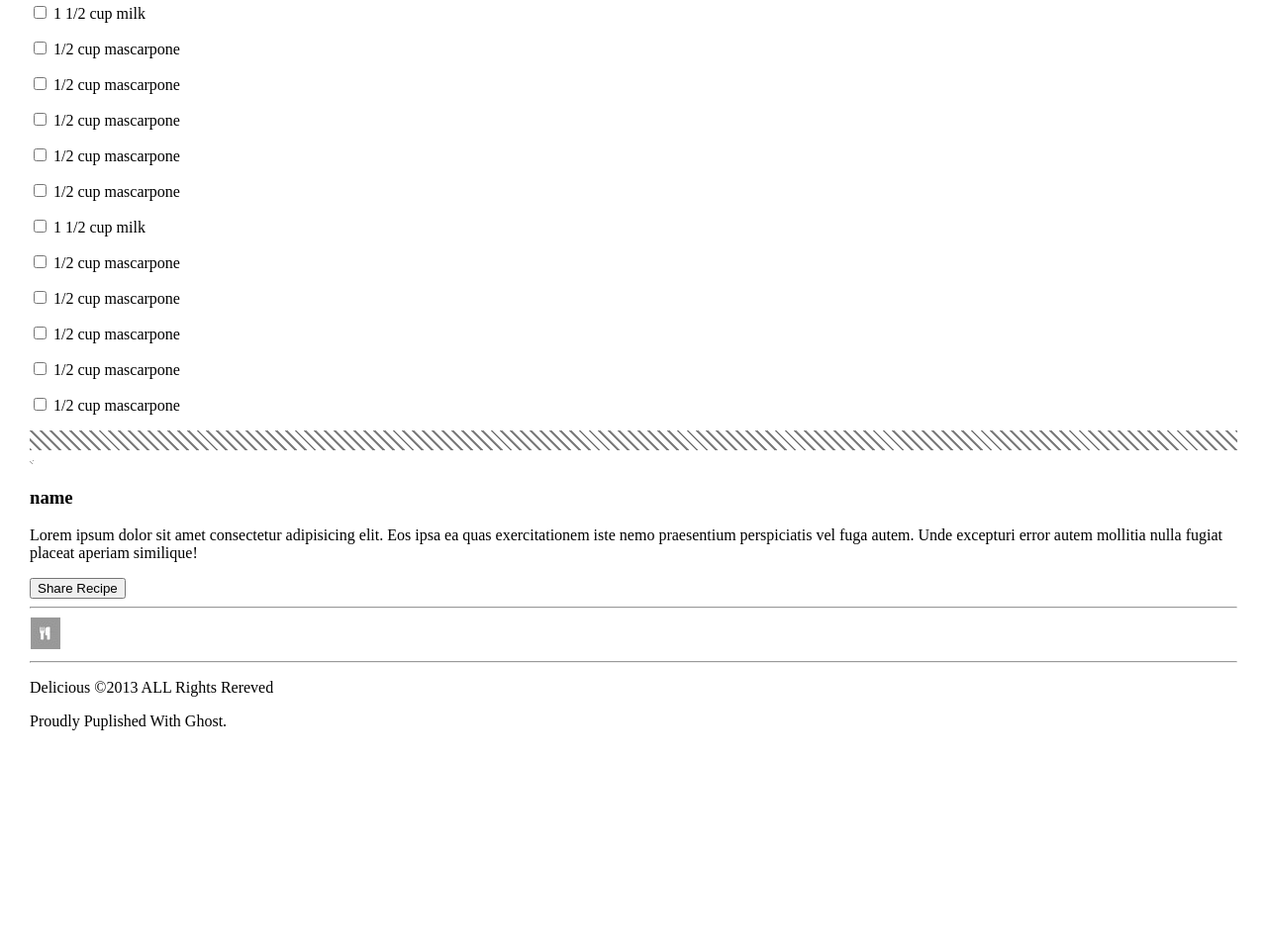
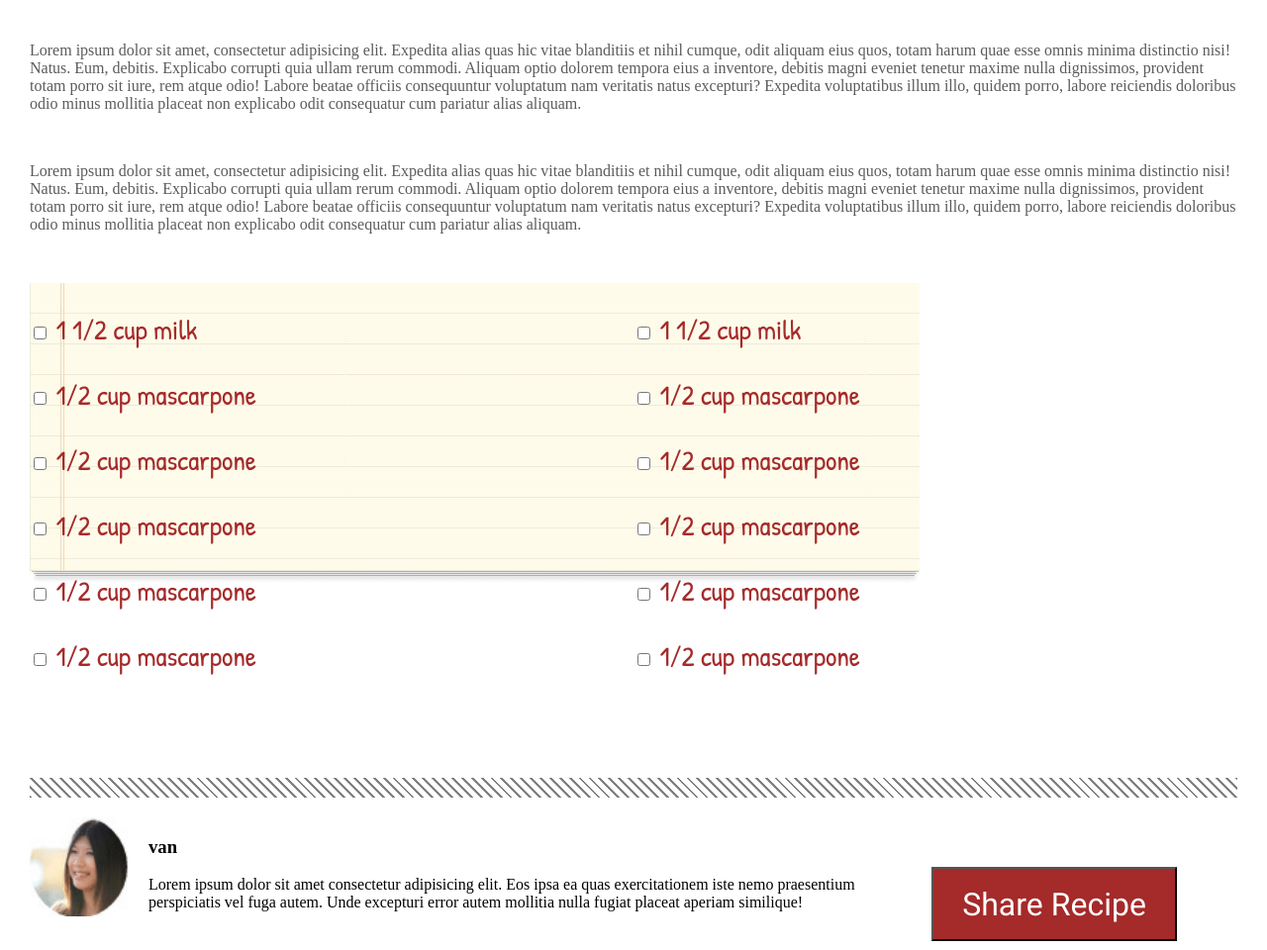
Before and after one commit to hala-89/chocolate--pizza, a plain HTML site: page index.html in a window 1280 px wide. Shown: the part 1360-2320 px from the top of the page at 99% size. Before the commit the page ends 2114 px from the top, so only its background shows below. Drawn offline with nearby package versions, Linux system fonts and the light colour scheme.

Commit message:
secandpartfinshed

```diff
--- a/css/style.css
+++ b/css/style.css
@@ -95,3 +95,103 @@ h1 {
       height: 30px;
       width: 30px;
   }
+
+
+  .tit-img{
+
+      width:100%;
+      height: 750px;
+
+  }
+  .paragraph{
+
+    margin: 50px 0;
+
+     color: rgb(92, 91, 91);
+
+
+  }
+
+
+  .table{
+   background-image:url(/img/list-bg.png) ;
+    background-repeat: no-repeat;
+    height: 500px ;
+   width:100%;
+   font-family: 'Patrick Hand', cursive;
+   font-size: 1.75rem;
+   color: brown;
+
+}
+
+
+  .table1{
+
+    width:50% ;
+    float: left;
+
+  }
+  .table2{
+
+    width:50% ;
+    float: left;
+
+  }
+  .van-prof{
+    height: 200px;
+    margin: 20px 0;
+
+  }
+  .vanimge{
+      float: left;
+      width: 100px ;
+      height: 100px;
+      margin-right: 20px;
+
+  }
+
+  .col75-f{
+    float: left;
+    width: 73%;
+
+}
+.col25-f{
+    float: left;
+    width: 24%;
+    margin-top: 50px;
+
+}
+
+button{
+width: 85%;
+height: 75px;
+background-color: brown;
+color: white;
+margin-left: 20px;
+font-family: 'Roboto', sans-serif;
+font-size: 2rem;
+font-weight: 300;
+
+
+
+}
+  hr{
+
+ display: inline-block;
+ border-top: 5px;
+ width: 48%;
+  }
+  .lastimg{
+
+    margin: 0 20px;
+
+}
+footer{
+    text-align: center;
+
+}
+.footb{
+
+    font-size: 1.5rem;
+    font-display: bold;
+}
--- a/index.html
+++ b/index.html
@@ -9,6 +9,9 @@
       <link rel="preconnect" href="https://fonts.googleapis.com">
       <link rel="preconnect" href="https://fonts.gstatic.com" crossorigin>
       <link href="https://fonts.googleapis.com/css2?family=Oswald:wght@700&family=Pacifico&family=Roboto&display=swap" rel="stylesheet">
+      <link rel="preconnect" href="https://fonts.googleapis.com">
+     <link rel="preconnect" href="https://fonts.gstatic.com" crossorigin>
+<link href="https://fonts.googleapis.com/css2?family=Patrick+Hand&display=swap" rel="stylesheet">
 
     </head>
     <body>
@@ -41,26 +44,26 @@
           <p class="print">PRINT</p>
         </div>
 
-        <div>
-          <img src="img/choco-pizza.png" alt="">
-        </div>
+          <img  src="img/choco-pizza.png" alt=""class="tit-img">
+
 
         <div>
-          <p>Lorem ipsum dolor sit amet, consectetur adipisicing elit. Expedita alias quas hic vitae blanditiis et nihil cumque, odit aliquam eius quos, totam harum quae esse omnis minima distinctio nisi! Natus.
+          <p class="paragraph" >Lorem ipsum dolor sit amet, consectetur adipisicing elit. Expedita alias quas hic vitae blanditiis et nihil cumque, odit aliquam eius quos, totam harum quae esse omnis minima distinctio nisi! Natus.
           Eum, debitis. Explicabo corrupti quia ullam rerum commodi. Aliquam optio dolorem tempora eius a inventore, debitis magni eveniet tenetur maxime nulla dignissimos, provident totam porro sit iure, rem atque odio!
           Labore beatae officiis consequuntur voluptatum nam veritatis natus excepturi? Expedita voluptatibus illum illo, quidem porro, labore reiciendis doloribus odio minus mollitia placeat non explicabo odit
           consequatur cum pariatur alias aliquam.</p>
-          <p>Lorem ipsum dolor sit amet, consectetur adipisicing elit. Expedita alias quas hic vitae blanditiis et nihil cumque, odit aliquam eius quos, totam harum quae esse omnis minima distinctio nisi! Natus.
+
+          <p class="paragraph">Lorem ipsum dolor sit amet, consectetur adipisicing elit. Expedita alias quas hic vitae blanditiis et nihil cumque, odit aliquam eius quos, totam harum quae esse omnis minima distinctio nisi! Natus.
           Eum, debitis. Explicabo corrupti quia ullam rerum commodi. Aliquam optio dolorem tempora eius a inventore, debitis magni eveniet tenetur maxime nulla dignissimos, provident totam porro sit iure, rem atque odio!
           Labore beatae officiis consequuntur voluptatum nam veritatis natus excepturi? Expedita voluptatibus illum illo, quidem porro, labore reiciendis doloribus odio minus mollitia placeat non explicabo odit
           consequatur cum pariatur alias aliquam.</p>
-         <p>Lorem ipsum dolor sit amet, consectetur adipisicing elit. Expedita alias quas hic vitae blanditiis et nihil cumque, odit aliquam eius quos, totam harum quae esse omnis minima distinctio nisi! Natus.
+         <p class="paragraph">Lorem ipsum dolor sit amet, consectetur adipisicing elit. Expedita alias quas hic vitae blanditiis et nihil cumque, odit aliquam eius quos, totam harum quae esse omnis minima distinctio nisi! Natus.
           Eum, debitis. Explicabo corrupti quia ullam rerum commodi. Aliquam optio dolorem tempora eius a inventore, debitis magni eveniet tenetur maxime nulla dignissimos, provident totam porro sit iure, rem atque odio!
           Labore beatae officiis consequuntur voluptatum nam veritatis natus excepturi? Expedita voluptatibus illum illo, quidem porro, labore reiciendis doloribus odio minus mollitia placeat non explicabo odit
           consequatur cum pariatur alias aliquam.</p>
         </div>
-        <div>
-          <div>
+        <div class="table">
+          <div class="table1">
             <p id="box1">
               <input type="checkbox" onclick="crossout('box1')" />
               1 1/2 cup milk
@@ -87,7 +90,7 @@
             </p>
 
           </div>
-          <div>
+          <div class="table2">
             <p id="box7">
               <input type="checkbox" onclick="crossout('box1')" />
               1 1/2 cup milk
@@ -117,22 +120,28 @@
         </div>
         <div class="hr"></div>
 
-        <div>
-          <img src="img/hr-img.png" alt="">
-          <h3>name</h3>
+        <div class="van-prof">
+
+        <div class="col75-f">
+          <img src="img/van-pic.png" alt=""class="vanimge">
+          <h3>van</h3>
           <p>Lorem ipsum dolor sit amet consectetur adipisicing elit. Eos ipsa ea quas exercitationem iste nemo praesentium perspiciatis vel fuga autem.
             Unde excepturi error autem mollitia nulla fugiat placeat aperiam similique!</p>
-          <button>Share Recipe</button>
+
+         </div>
+         <div class="col25-f">
+             <button>Share Recipe</button>
         </div>
+      </div>
 
         <hr>
-        <img src="img/small-logo.png" alt="">
+        <img src="img/small-logo.png" alt=""class="lastimg">
         <hr>
 
       </main>
       <footer>
-        <p>Delicious ©2013 ALL Rights Rereved</p>
-        <p>Proudly Puplished With Ghost.</p>
+        <p class="footb">Delicious ©2013 ALL Rights Rereved</p>
+        <p class="footb">Proudly Puplished With Ghost.</p>
 
       </footer>
 
```
